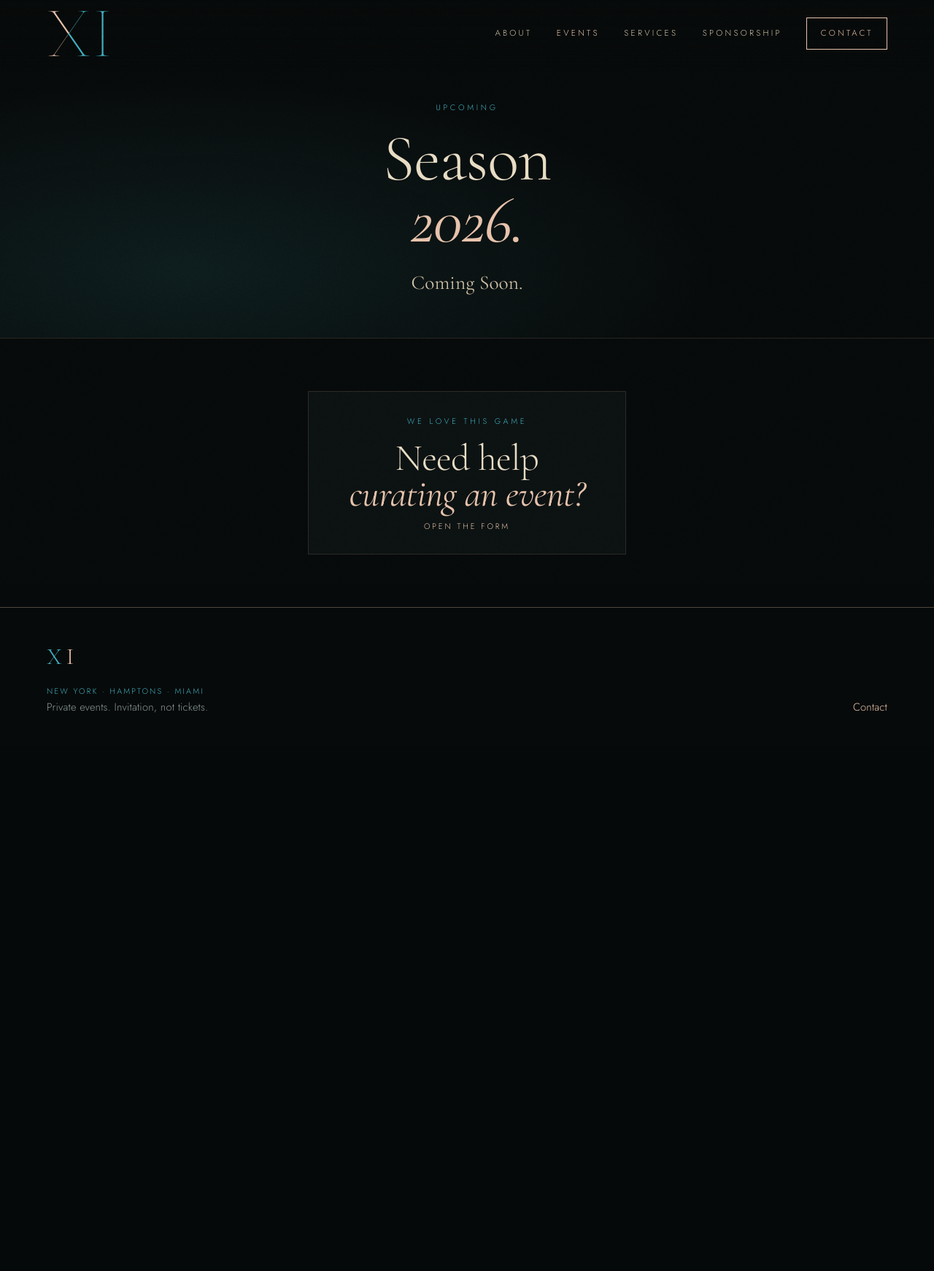
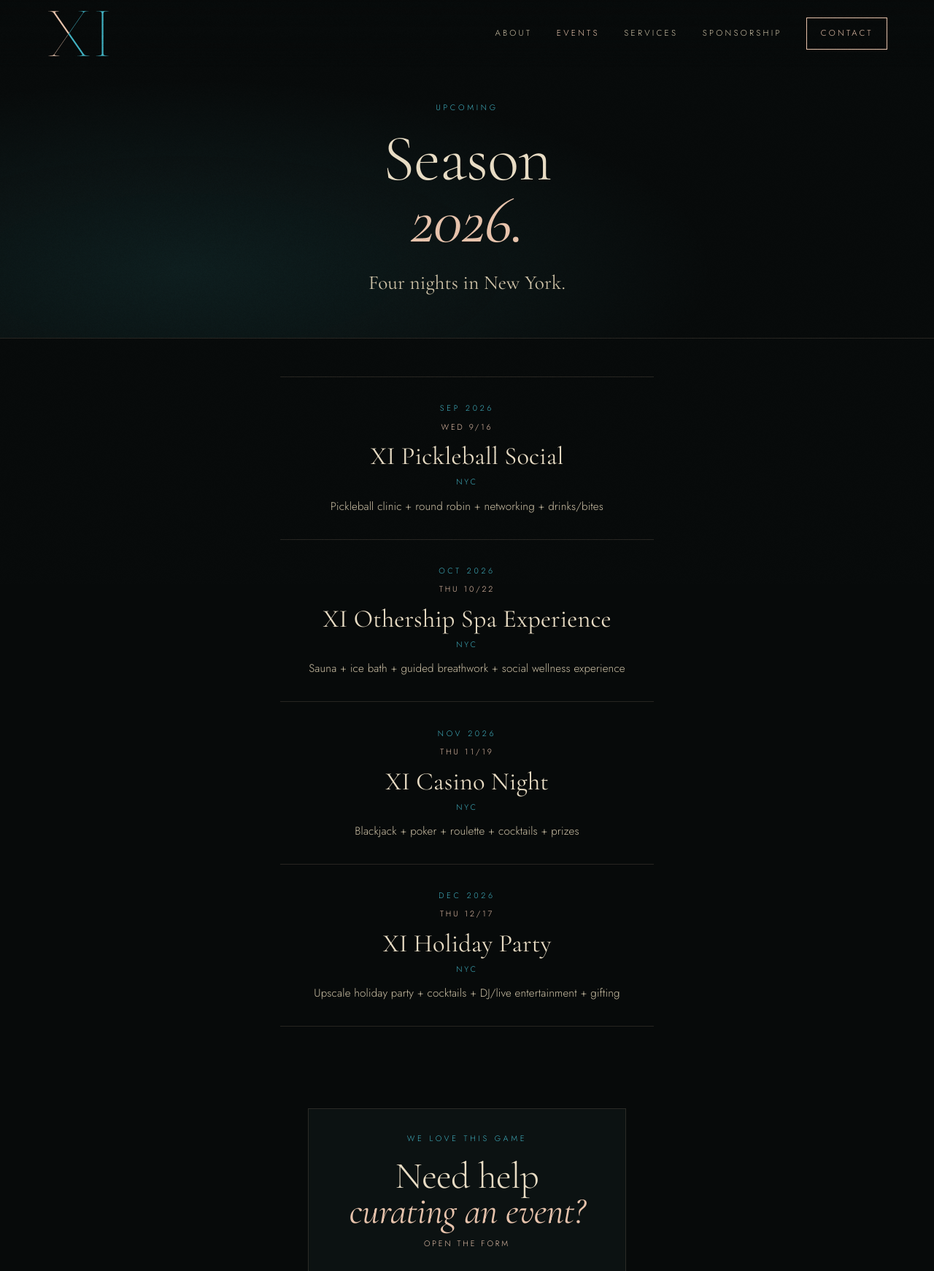
Before and after one commit to Dattax/dattax.github.io, a PHP site: page /events.html in a window 1280 px wide. Shown: the top 1742 px of the page at 73% size. Before the commit the page ends 977 px from the top, so only its background shows below. Run offline with PHP 8.4, Linux system fonts and the light colour scheme.

Commit message:
Events: show four NYC nights under Season 2026
Replace Coming Soon with a short lede and a simple stacked list.
Leave the old room, named-card, and retreats stacks hidden.

Co-authored-by: Deep Datta <Dattax@users.noreply.github.com>

```diff
--- a/css/site.css
+++ b/css/site.css
@@ -1903,3 +1903,55 @@ body.modal-open { overflow: hidden; }
 .page-contact .contact-direct p:last-child { margin-bottom: 0; }
 .page-contact .contact-direct a { color: var(--sand); }
 .page-contact .contact-direct a:hover { color: var(--cream); }
+
+/* Events: four NYC nights. Additive list only — hidden room/retreat stacks stay hidden. */
+.page-events .nights {
+  margin-left: auto;
+  margin-right: auto;
+  display: flex;
+  flex-direction: column;
+  align-items: center;
+  text-align: center;
+  padding-top: 3.25rem;
+  padding-bottom: 2.5rem;
+  max-width: 40rem;
+}
+.page-events .night {
+  width: 100%;
+  border-top: 1px solid var(--hair-dim);
+  padding: 2.15rem 0 2rem;
+}
+.page-events .night:last-child {
+  border-bottom: 1px solid var(--hair-dim);
+}
+.page-events .night .eyebrow {
+  margin-bottom: 0.45rem;
+}
+.page-events .night .meta {
+  font-size: 0.68rem;
+  letter-spacing: 0.26em;
+  text-transform: uppercase;
+  color: var(--sand);
+  margin: 0 0 0.75rem;
+}
+.page-events .night h3 {
+  font-family: var(--serif);
+  font-weight: 400;
+  font-size: clamp(1.65rem, 3.2vw, 2.15rem);
+  margin: 0 0 0.4rem;
+  line-height: 1.15;
+  color: var(--cream);
+}
+.page-events .night .place {
+  font-size: 0.68rem;
+  letter-spacing: 0.26em;
+  text-transform: uppercase;
+  color: var(--teal);
+  margin: 0 0 0.7rem;
+}
+.page-events .night p:last-child {
+  margin: 0 auto;
+  max-width: 28rem;
+  color: var(--paper);
+  font-size: 0.95rem;
+}
--- a/events.html
+++ b/events.html
@@ -38,8 +38,39 @@
     <header class="page-head">
       <p class="eyebrow">Upcoming</p>
       <h1 class="display">Season<br><em>2026.</em></h1>
-      <p class="lede">Coming Soon.</p>
+      <p class="lede">Four nights in New York.</p>
     </header>
+
+    <section class="section nights" aria-label="Four nights in New York">
+      <article class="night">
+        <p class="eyebrow">Sep 2026</p>
+        <p class="meta">Wed 9/16</p>
+        <h3>XI Pickleball Social</h3>
+        <p class="place">NYC</p>
+        <p>Pickleball clinic + round robin + networking + drinks/bites</p>
+      </article>
+      <article class="night">
+        <p class="eyebrow">Oct 2026</p>
+        <p class="meta">Thu 10/22</p>
+        <h3>XI Othership Spa Experience</h3>
+        <p class="place">NYC</p>
+        <p>Sauna + ice bath + guided breathwork + social wellness experience</p>
+      </article>
+      <article class="night">
+        <p class="eyebrow">Nov 2026</p>
+        <p class="meta">Thu 11/19</p>
+        <h3>XI Casino Night</h3>
+        <p class="place">NYC</p>
+        <p>Blackjack + poker + roulette + cocktails + prizes</p>
+      </article>
+      <article class="night">
+        <p class="eyebrow">Dec 2026</p>
+        <p class="meta">Thu 12/17</p>
+        <h3>XI Holiday Party</h3>
+        <p class="place">NYC</p>
+        <p>Upscale holiday party + cocktails + DJ/live entertainment + gifting</p>
+      </article>
+    </section>
 
     <section class="section" style="padding-bottom:1rem" hidden>
       <p class="eyebrow">The rooms</p>
```
